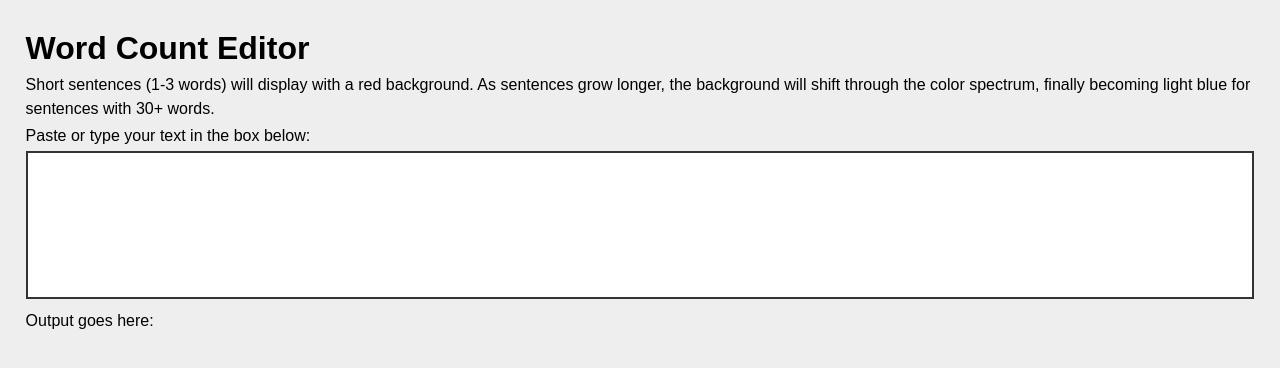
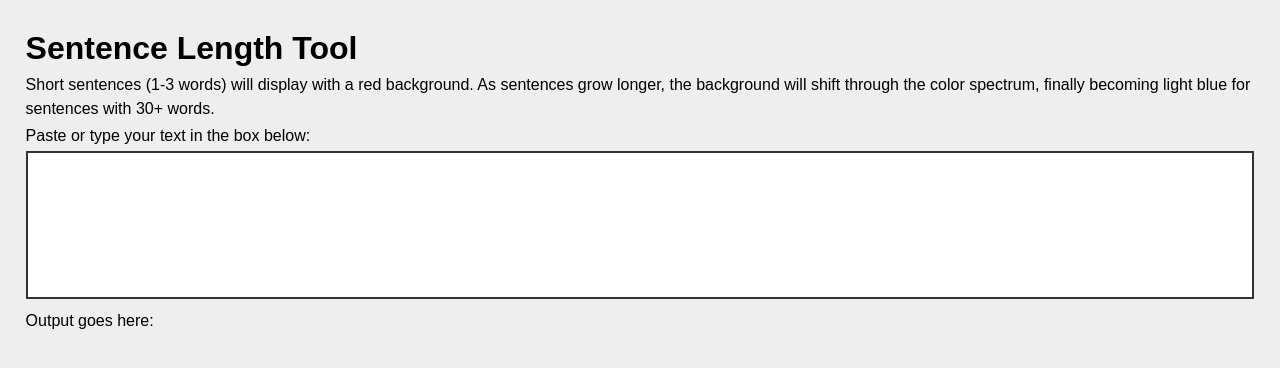
Before and after one commit to LadySylvium/SentenceLengthTool, a plain HTML site: page index.html in a window 1280 px wide. Drawn offline with Linux system fonts and the light colour scheme.

Commit message:
Title change on index.html

```diff
--- a/index.html
+++ b/index.html
@@ -5,10 +5,10 @@
     <meta name="viewport" content="width=device-width, initial-scale=1.0">
     <meta http-equiv="X-UA-Compatible" content="ie=edge">
     <link rel="stylesheet" type="text/css" href="style.css">
-    <title>Word Count Editor</title>
+    <title>Sentence Length Tool</title>
 </head>
 <body>
-    <h1>Word Count Editor</h1>
+    <h1>Sentence Length Tool</h1>
     <p>Short sentences (1-3 words) will display with a red background.
        As sentences grow longer, the background will shift through the color spectrum,
        finally becoming light blue for sentences with 30+ words.
```
